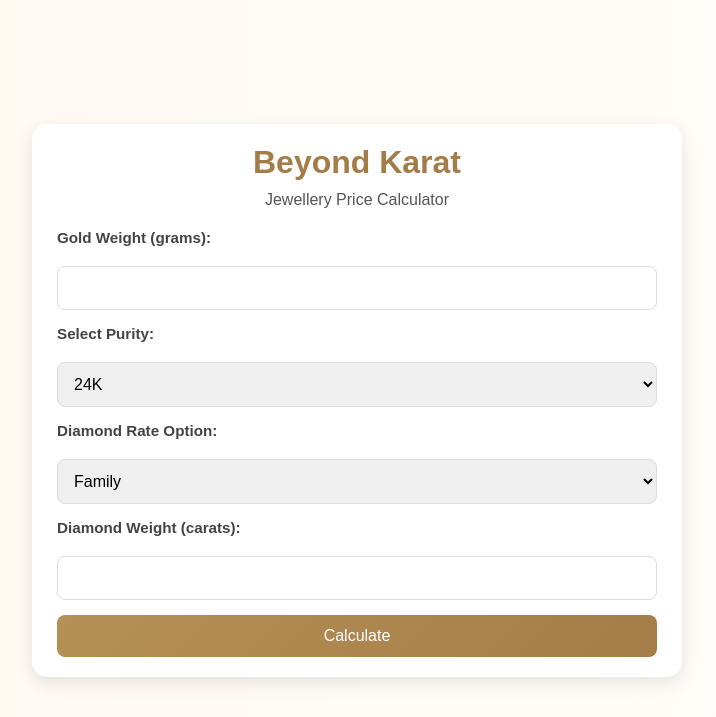
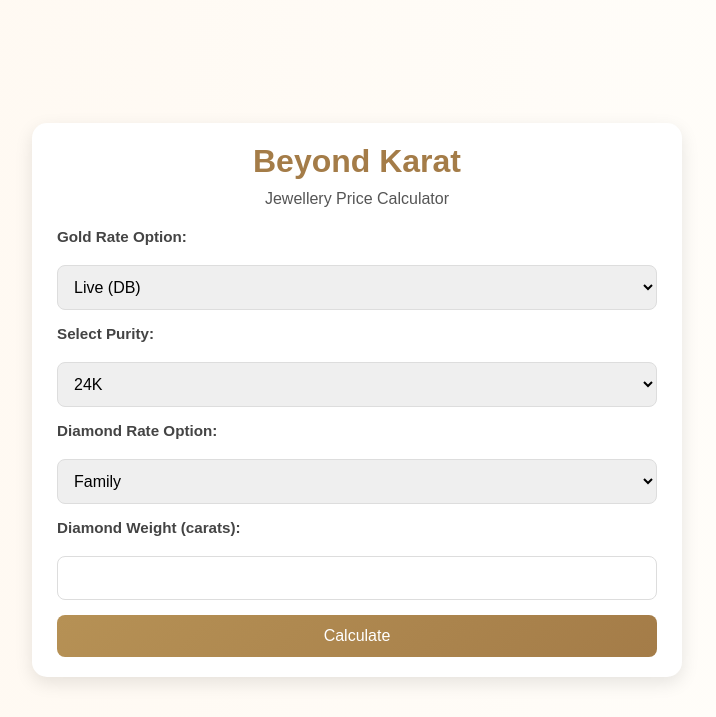
Before and after one commit to Dhyey1606/jewellery-calculator, a Flask app: page / in a window 1280 px wide. Shown: the top 717 px of the page, without its empty margins (283-999 px from the left). Run offline with Flask 3, Linux system fonts and the light colour scheme; data that the repository does not hold is empty; some libraries are stand-ins or nearby versions.

Commit message:
Conversion error

```diff
--- a/app.py
+++ b/app.py
@@ -162,32 +162,92 @@
 }
 
 
+# @app.route("/", methods=["GET", "POST"])
+# def index():
+#     total_price = None
+#     gold_rate_per_gram = None
+#     purity_selected = request.form.get("purity") if request.method == "POST" else None
+#     diamond_rate_option = request.form.get("diamond_rate_option") if request.method == "POST" else None
+#     diamond_rate_used = None
+#     diamond_carat = 0
+#     weight = 0
+
+#     latest_gold_rate = get_latest_gold_rate()
+
+#     if request.method == "POST" and latest_gold_rate:
+#         try:
+#             weight = float(request.form.get("weight", 0))
+#             purity_selected = request.form.get("purity", "24K")
+#             diamond_carat = float(request.form.get("diamond_carat", 0))
+
+#             # Diamond rate selection
+#             if diamond_rate_option == "Manual":
+#                 diamond_rate_used = float(request.form.get("diamond_rate_manual", 0))
+#             else:
+#                 diamond_rate_used = DIAMOND_RATES.get(diamond_rate_option, 0)
+
+#             # Calculate prices
+#             gold_rate_per_gram = round(latest_gold_rate * PURITY_MULTIPLIERS.get(purity_selected, 1.0), 2)
+#             gold_price = round(weight * gold_rate_per_gram, 2)
+#             diamond_price = round(diamond_carat * diamond_rate_used, 2)
+#             labour_price = round(LABOUR_CHARGE * weight, 2)
+
+#             total_price = round(gold_price + diamond_price + labour_price, 2)
+
+#         except Exception as e:
+#             total_price = None
+#             print("❌ Error in calculation:", e)
+
+#     return render_template(
+#         "index.html",
+#         purity_multipliers=PURITY_MULTIPLIERS,
+#         total_price=total_price,
+#         latest_gold_rate=latest_gold_rate,
+#         gold_rate=gold_rate_per_gram,
+#         purity=purity_selected,
+#         diamond_rates=DIAMOND_RATES,
+#         diamond_rate_option=diamond_rate_option,
+#         diamond_rate=diamond_rate_used,
+#         diamond_carat=diamond_carat,
+#         labour_charge=LABOUR_CHARGE,
+#         weight=weight
+#     )
+
+
 @app.route("/", methods=["GET", "POST"])
 def index():
     total_price = None
     gold_rate_per_gram = None
     purity_selected = request.form.get("purity") if request.method == "POST" else None
     diamond_rate_option = request.form.get("diamond_rate_option") if request.method == "POST" else None
+    gold_rate_option = request.form.get("gold_rate_option") if request.method == "POST" else "Live"
     diamond_rate_used = None
     diamond_carat = 0
     weight = 0
 
     latest_gold_rate = get_latest_gold_rate()
 
-    if request.method == "POST" and latest_gold_rate:
+    if request.method == "POST":
         try:
             weight = float(request.form.get("weight", 0))
             purity_selected = request.form.get("purity", "24K")
             diamond_carat = float(request.form.get("diamond_carat", 0))
 
-            # Diamond rate selection
+            # ✅ Diamond rate logic
             if diamond_rate_option == "Manual":
                 diamond_rate_used = float(request.form.get("diamond_rate_manual", 0))
             else:
                 diamond_rate_used = DIAMOND_RATES.get(diamond_rate_option, 0)
 
+            # ✅ Gold rate logic
+            if gold_rate_option == "Manual":
+                manual_gold_rate = float(request.form.get("gold_rate_manual", 0))
+                base_gold_rate = manual_gold_rate
+            else:
+                base_gold_rate = latest_gold_rate
+
             # Calculate prices
-            gold_rate_per_gram = round(latest_gold_rate * PURITY_MULTIPLIERS.get(purity_selected, 1.0), 2)
+            gold_rate_per_gram = round(base_gold_rate * PURITY_MULTIPLIERS.get(purity_selected, 1.0), 2)
             gold_price = round(weight * gold_rate_per_gram, 2)
             diamond_price = round(diamond_carat * diamond_rate_used, 2)
             labour_price = round(LABOUR_CHARGE * weight, 2)
@@ -210,7 +270,8 @@
         diamond_rate=diamond_rate_used,
         diamond_carat=diamond_carat,
         labour_charge=LABOUR_CHARGE,
-        weight=weight
+        weight=weight,
+        gold_rate_option=gold_rate_option
     )
 
 
--- a/templates/index.html
+++ b/templates/index.html
@@ -265,9 +265,18 @@
         <p>Jewellery Price Calculator</p>
 
         <form method="POST">
-            <label for="weight">Gold Weight (grams):</label>
-            <input type="number" step="0.01" id="weight" name="weight" required
-                value="{{ request.form.get('weight', '') }}">
+        <label for="gold_rate_option">Gold Rate Option:</label>
+        <select id="gold_rate_option" name="gold_rate_option" required onchange="toggleManualGold(this.value)">
+        <option value="Live" {% if gold_rate_option == "Live" %}selected{% endif %}>Live (DB)</option>
+        <option value="Manual" {% if gold_rate_option == "Manual" %}selected{% endif %}>Manual</option>
+        </select>
+
+        <div id="manual_gold_div" style="display: none; margin-top:10px;">
+        <label for="gold_rate_manual">Enter Gold Rate Manually (per gram 24K):</label>
+        <input type="number" step="0.01" id="gold_rate_manual" name="gold_rate_manual"
+        value="{{ request.form.get('gold_rate_manual', '') }}">
+    </div>
+
 
             <label for="purity">Select Purity:</label>
             <select id="purity" name="purity" required>
@@ -314,9 +323,15 @@
     const manualDiv = document.getElementById('manual_diamond_div');
     manualDiv.style.display = (value === "Manual") ? 'block' : 'none';
 }
+
+function toggleManualGold(value) {
+    const manualDiv = document.getElementById('manual_gold_div');
+    manualDiv.style.display = (value === "Manual") ? 'block' : 'none';
+}
+
 document.addEventListener("DOMContentLoaded", function() {
     toggleManualDiamond(document.getElementById('diamond_rate_option').value);
-});
-</script>
+    toggleManualGold(document.getElementById('gold_rate_option').value);
+});</script>
 </body>
 </html>
```
